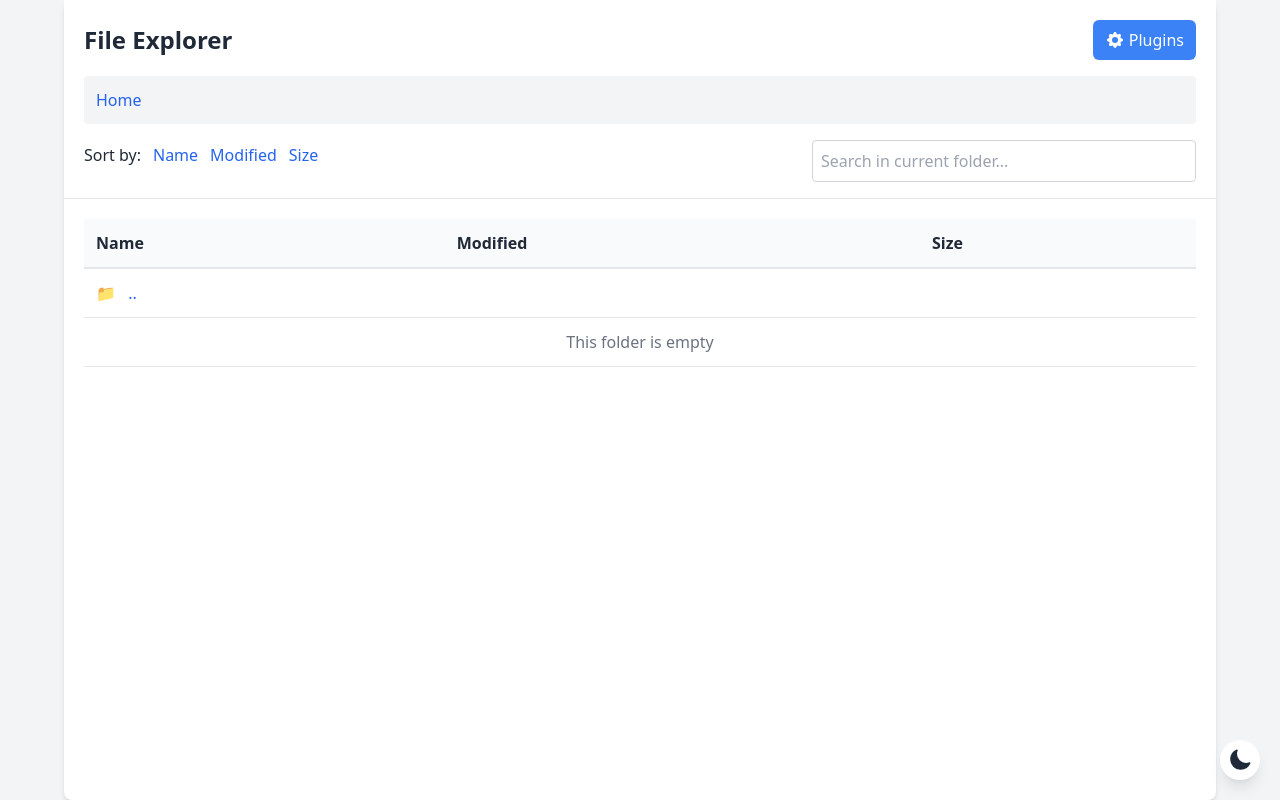
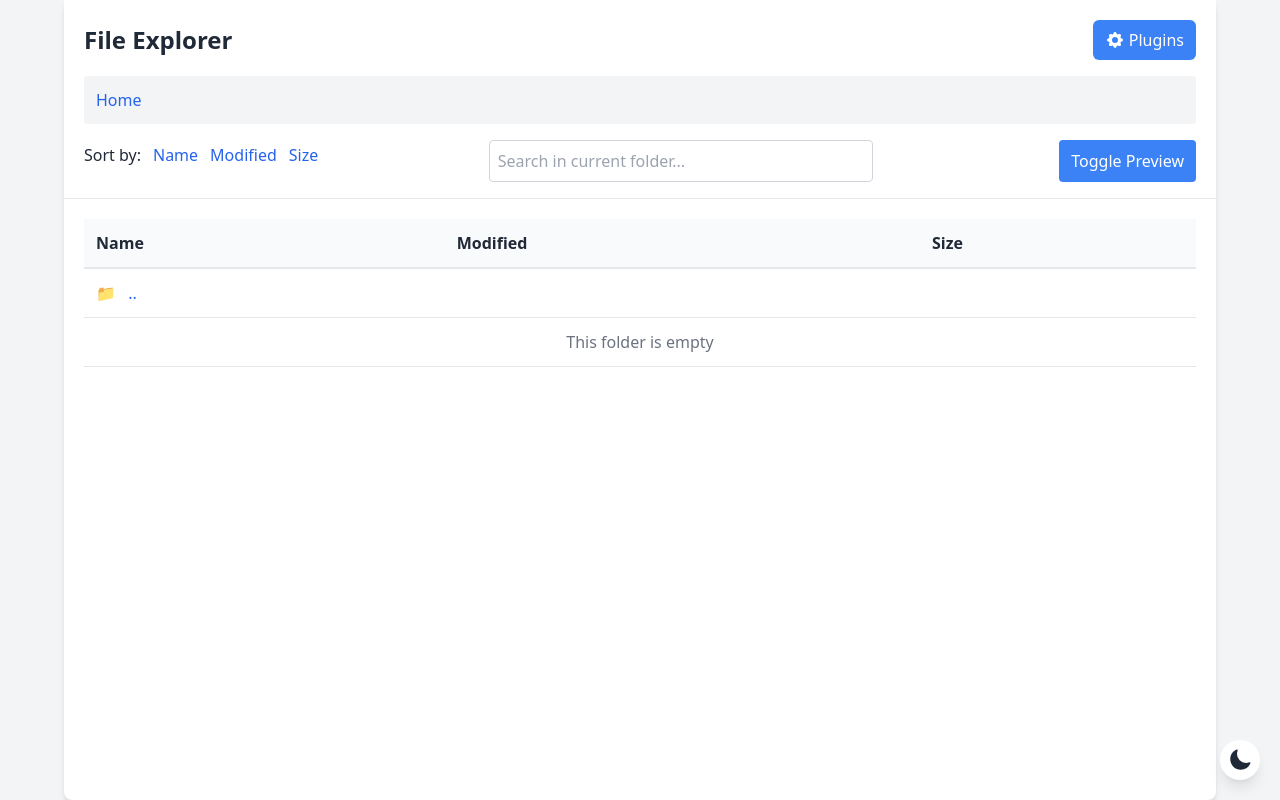
Before and after one commit to pedroanisio/web-file-explorer, a Flask app: template src/templates/explorer.html in a window 1280 px wide. Run offline with Flask 2, Linux system fonts and the light colour scheme; the template is opened without the code that fills it, so the values that code supplies are empty; style sheets or scripts are compiled from the project's sources; parts of the project's set-up code (start-up, migrations or seed data) failed here and were passed over.

Commit message:
Add preview pane with toggle

```diff
--- /dev/null
+++ b/src/static/js/preview.js
@@ -0,0 +1,50 @@
+// Preview pane functionality
+
+document.addEventListener('DOMContentLoaded', () => {
+  const previewPane = document.getElementById('preview-pane');
+  const previewFrame = document.getElementById('preview-frame');
+  const toggleBtn = document.getElementById('toggle-preview-pane');
+  const closeBtn = document.getElementById('close-preview');
+  const loading = document.getElementById('preview-loading');
+
+  function setVisible(show) {
+    if (show) {
+      previewPane.classList.remove('hidden');
+      localStorage.setItem('previewPaneVisible', 'true');
+    } else {
+      previewPane.classList.add('hidden');
+      localStorage.setItem('previewPaneVisible', 'false');
+    }
+  }
+
+  if (toggleBtn) {
+    toggleBtn.addEventListener('click', () => {
+      setVisible(previewPane.classList.contains('hidden'));
+    });
+  }
+
+  if (closeBtn) {
+    closeBtn.addEventListener('click', () => setVisible(false));
+  }
+
+  const stored = localStorage.getItem('previewPaneVisible');
+  if (stored === 'true') {
+    setVisible(true);
+  }
+
+  document.querySelectorAll('.preview-link').forEach(link => {
+    link.addEventListener('click', e => {
+      e.preventDefault();
+      const url = link.getAttribute('data-preview-url');
+      if (!url) return;
+      setVisible(true);
+      loading.classList.remove('hidden');
+      previewFrame.classList.add('hidden');
+      previewFrame.onload = () => {
+        loading.classList.add('hidden');
+        previewFrame.classList.remove('hidden');
+      };
+      previewFrame.src = url;
+    });
+  });
+});
--- a/src/templates/explorer.html
+++ b/src/templates/explorer.html
@@ -76,10 +76,12 @@
                     <input type="hidden" name="sort" value="{{ sort_by }}">
                     <input type="hidden" name="desc" value="{{ 'true' if sort_desc else 'false' }}">
                 </form>
+                <button id="toggle-preview-pane" class="ml-4 px-3 py-2 bg-blue-500 text-white rounded hover:bg-blue-600">Toggle Preview</button>
             </div>
         </div>
 
-        <div class="content-container">
+        <div class="content-wrapper flex">
+            <div class="content-container flex-1">
             <table class="table">
                 <thead>
                     <tr>
@@ -116,6 +118,7 @@
                         <td>
                             <span class="file-icon">📄</span>
                             <a href="{{ url_for('explore', path=file.path) }}" class="{{ 'text-blue-400 hover:text-blue-300' if theme == 'dark' else 'text-blue-600 hover:text-blue-800' }}">{{ file.name }}</a>
+                            <button class="ml-2 text-sm text-green-600 preview-link" data-preview-url="{{ get_preview_url(file.path) }}">Preview</button>
                         </td>
                         <td class="{{ 'text-gray-400' if theme == 'dark' else 'text-gray-500' }}">{{ file.modified }}</td>
                         <td class="{{ 'text-gray-400' if theme == 'dark' else 'text-gray-500' }}">
@@ -145,6 +148,17 @@
                     {% endif %}
                 </tbody>
             </table>
+            </div>
+
+            <!-- Preview Pane -->
+            <div id="preview-pane" class="preview-pane hidden w-1/2 ml-4">
+                <div class="flex justify-between mb-2">
+                    <h3 class="font-semibold">Preview</h3>
+                    <button id="close-preview" class="text-red-500">&times;</button>
+                </div>
+                <div id="preview-loading" class="loading-indicator hidden">Loading...</div>
+                <iframe id="preview-frame" class="w-full h-full hidden"></iframe>
+            </div>
         </div>
     </div>
 
@@ -174,6 +188,7 @@
     </div>
 
     <script src="{{ url_for('static', filename='js/plugins.js') }}"></script>
+    <script src="{{ url_for('static', filename='js/preview.js') }}"></script>
 
     <!-- Theme switcher script -->
     <script>
```
Also changed, not shown: src/static/css/styles.css (+10 -0 lines).
